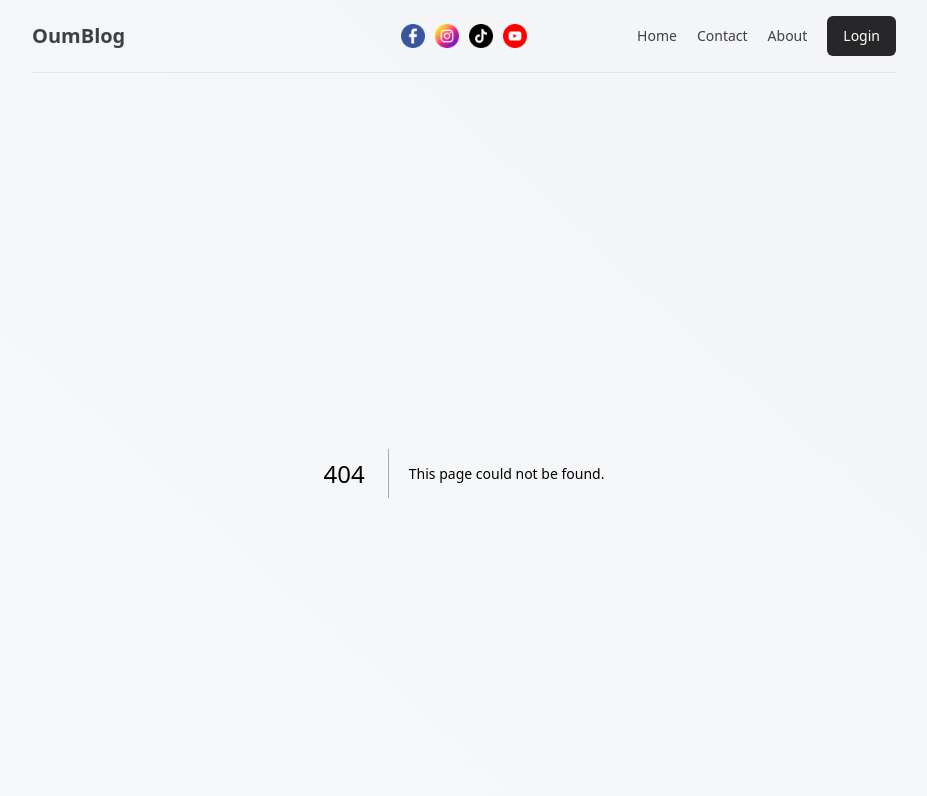
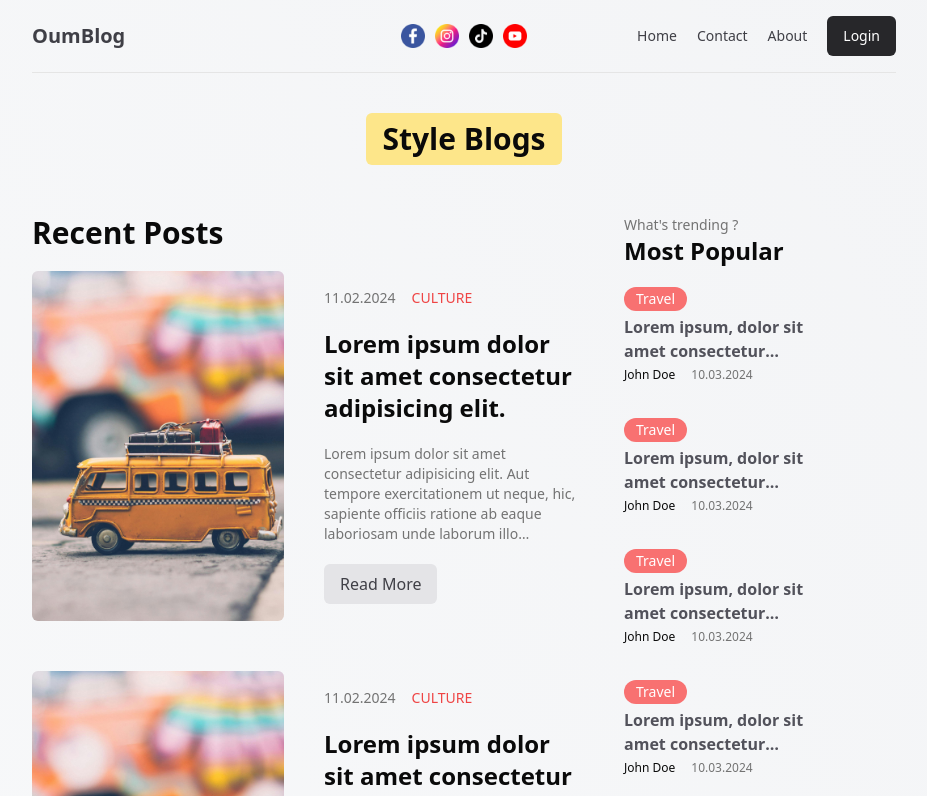
Before and after one commit to OumB2021/Oumblog, a Next.js app: page /blog in a window 1280 px wide. Before the commit this address had no page. Shown: the top 796 px of the page, without its empty margins (176-1103 px from the left). Built offline with nearby package versions, Linux system fonts and the light colour scheme.

Commit message:
blog page

```diff
--- /dev/null
+++ b/app/blog/page.tsx
@@ -0,0 +1,17 @@
+import CardList from "@/components/card-list";
+import Menu from "@/components/menu";
+
+function BlogPage() {
+  return (
+    <div className="flex flex-col items-center justify-center mt-[40px]">
+      <h2 className="text-3xl font-bold bg-amber-200 px-4 py-2 rounded-md">
+        Style Blogs
+      </h2>
+      <div className="flex gap-12 w-full mt-[50px]">
+        <CardList />
+        <Menu />
+      </div>
+    </div>
+  );
+}
+export default BlogPage;
--- a/components/card-list/index.tsx
+++ b/components/card-list/index.tsx
@@ -8,7 +8,9 @@ function CardList() {
         Recent Posts
       </h1>
       <div className="">
-        <SinglePost />
+        {Array.from({ length: 3 }).map((post, index) => (
+          <SinglePost key={index} />
+        ))}
       </div>
 
       <Pagination />
```
